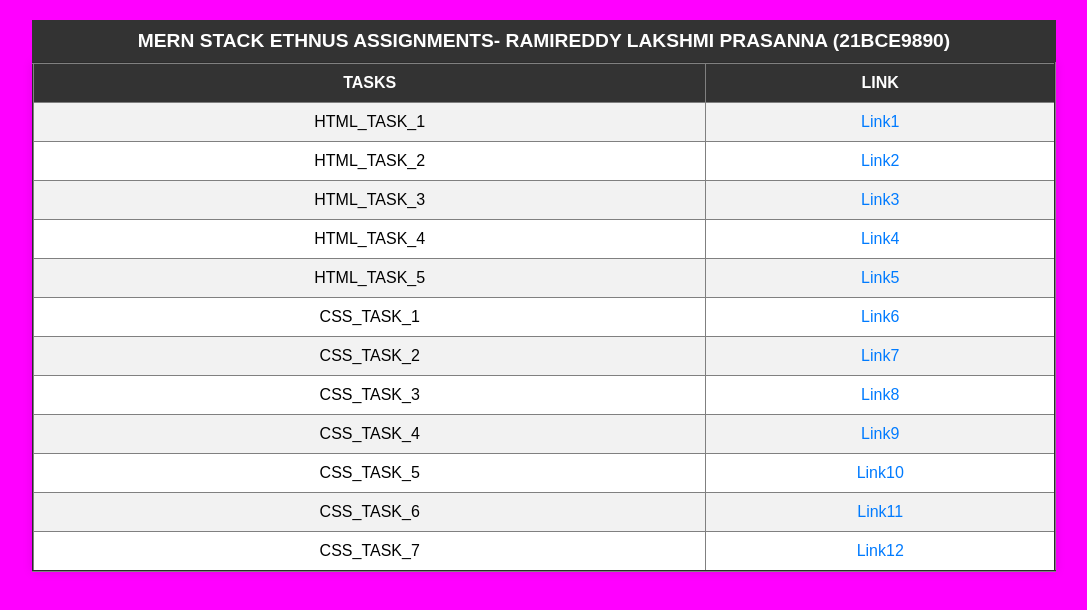
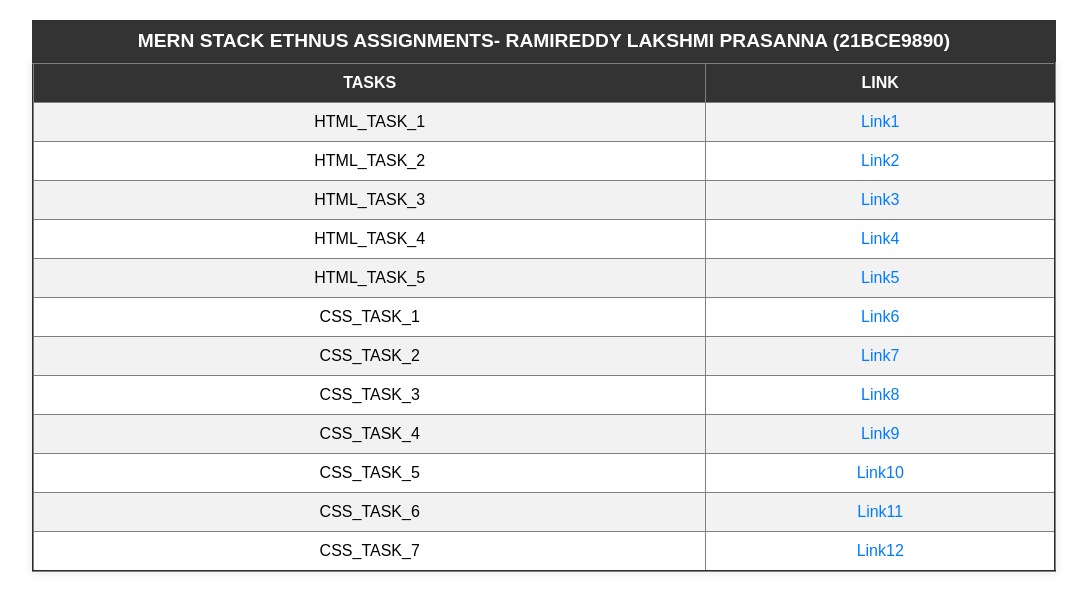
Before and after one commit to prasanna212003/MernAssignments, a plain HTML site: page index.html in a window 1280 px wide. Shown: the whole page, without its empty margins (96-1183 px from the left). Drawn offline with Linux system fonts and the light colour scheme.

Commit message:
Update index.html

```diff
--- a/index.html
+++ b/index.html
@@ -7,7 +7,7 @@
         <style>
         body {
             font-family: Arial, sans-serif;
-            background-color: #FF00FF;
+            background-color: #FFFFFF;
             margin: 0;
             padding: 0;
         }
```
